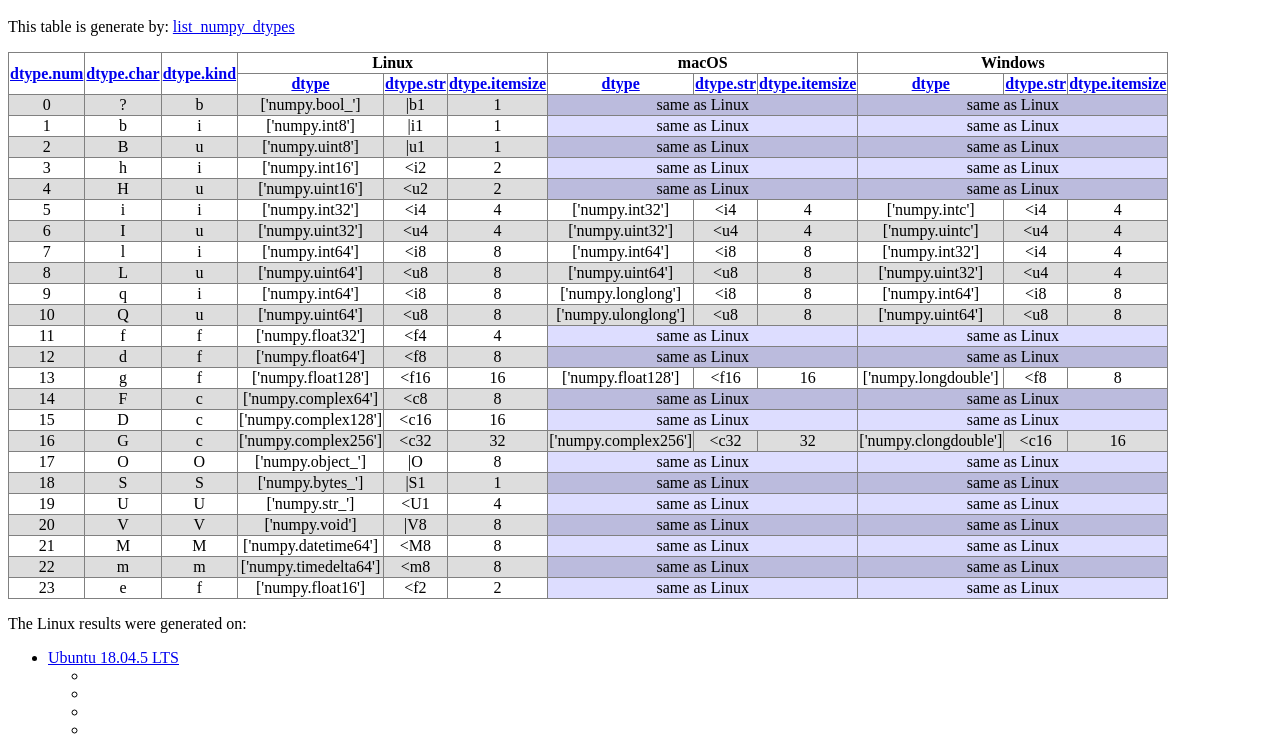
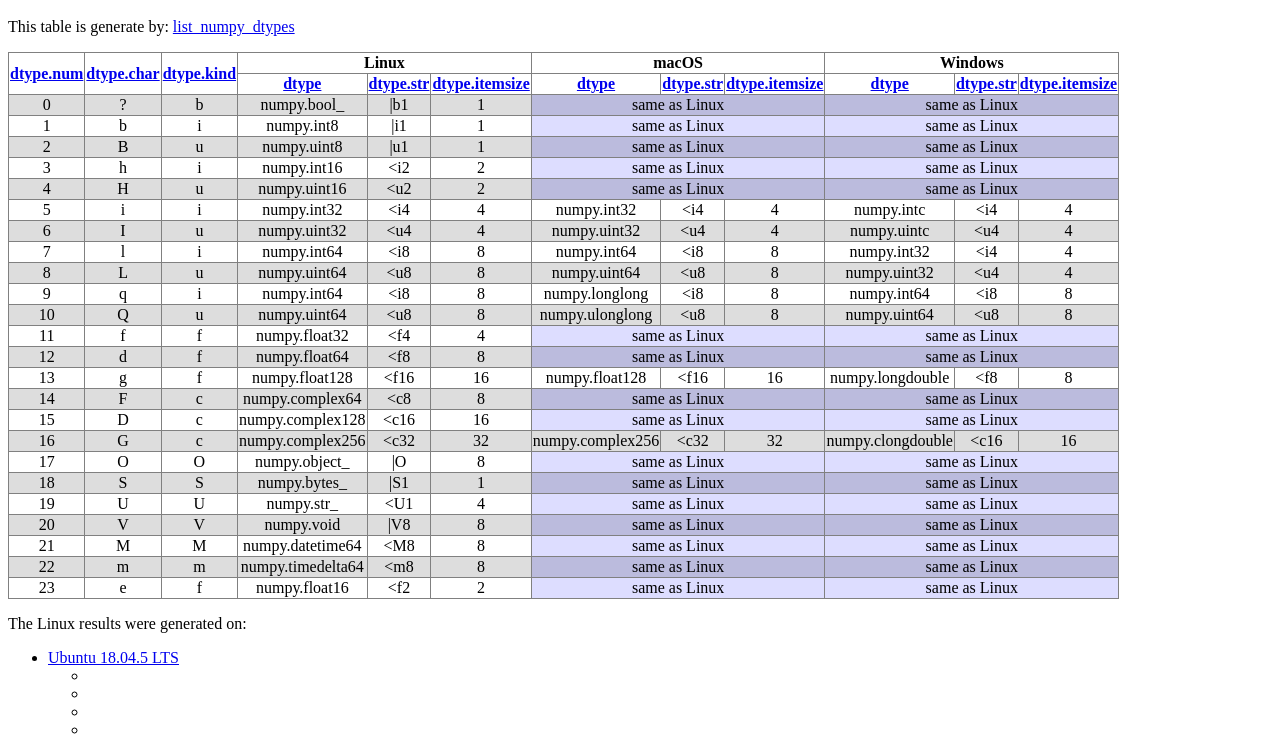
Before and after one commit to daniel-mohr/list_numpy_dtypes, a plain HTML site: page index.html in a window 1280 px wide. Shown: the part 48-784 px from the top of the page. Drawn offline with Linux system fonts and the light colour scheme.

Commit message:
Deploying to results from @ daniel-mohr/list_numpy_dtypes@5d84911ae60611d29d80b48c3f3373ddaa0441ff 🚀

```diff
--- a/index.html
+++ b/index.html
@@ -9,30 +9,30 @@
 <p><table border="1" rules="all">
 <tr align="center"><th rowspan="2"><a href="https://numpy.org/devdocs/reference/generated/numpy.dtype.num.html" target="_blank">dtype.num</a></th><th rowspan="2"><a href="https://numpy.org/devdocs/reference/generated/numpy.dtype.char.html" target="_blank">dtype.char</a></th><th rowspan="2"><a href="https://numpy.org/devdocs/reference/generated/numpy.dtype.kind.html" target="_blank">dtype.kind</a></th><th colspan="3">Linux</th><th colspan="3">macOS</th><th colspan="3">Windows</th></tr>
 <tr align="center"><th><a href="https://numpy.org/devdocs/reference/generated/numpy.dtype.html" target="_blank">dtype</a></th><th><a href="https://numpy.org/devdocs/reference/generated/numpy.dtype.str.html" target="_blank">dtype.str</a></th><th><a href="https://numpy.org/devdocs/reference/generated/numpy.dtype.itemsize.html" target="_blank">dtype.itemsize</a></th><th><a href="https://numpy.org/devdocs/reference/generated/numpy.dtype.html" target="_blank">dtype</a></th><th><a href="https://numpy.org/devdocs/reference/generated/numpy.dtype.str.html" target="_blank">dtype.str</a></th><th><a href="https://numpy.org/devdocs/reference/generated/numpy.dtype.itemsize.html" target="_blank">dtype.itemsize</a></th><th><a href="https://numpy.org/devdocs/reference/generated/numpy.dtype.html" target="_blank">dtype</a></th><th><a href="https://numpy.org/devdocs/reference/generated/numpy.dtype.str.html" target="_blank">dtype.str</a></th><th><a href="https://numpy.org/devdocs/reference/generated/numpy.dtype.itemsize.html" target="_blank">dtype.itemsize</a></th></tr>
-<tr bgcolor="#DDDDDD"><td align="center">0</td><td align="center">?</td><td align="center">b</td><td align="center">[&#x27;numpy.bool_&#x27;]</td><td align="center">|b1</td><td align="center">1</td><td align="center" colspan="3" bgcolor="#BBBBDD">same as Linux</td><td align="center" colspan="3" bgcolor="#BBBBDD">same as Linux</td></tr>
-<tr bgcolor="#FFFFFF"><td align="center">1</td><td align="center">b</td><td align="center">i</td><td align="center">[&#x27;numpy.int8&#x27;]</td><td align="center">|i1</td><td align="center">1</td><td align="center" colspan="3" bgcolor="#DDDDFF">same as Linux</td><td align="center" colspan="3" bgcolor="#DDDDFF">same as Linux</td></tr>
-<tr bgcolor="#DDDDDD"><td align="center">2</td><td align="center">B</td><td align="center">u</td><td align="center">[&#x27;numpy.uint8&#x27;]</td><td align="center">|u1</td><td align="center">1</td><td align="center" colspan="3" bgcolor="#BBBBDD">same as Linux</td><td align="center" colspan="3" bgcolor="#BBBBDD">same as Linux</td></tr>
-<tr bgcolor="#FFFFFF"><td align="center">3</td><td align="center">h</td><td align="center">i</td><td align="center">[&#x27;numpy.int16&#x27;]</td><td align="center">&lt;i2</td><td align="center">2</td><td align="center" colspan="3" bgcolor="#DDDDFF">same as Linux</td><td align="center" colspan="3" bgcolor="#DDDDFF">same as Linux</td></tr>
-<tr bgcolor="#DDDDDD"><td align="center">4</td><td align="center">H</td><td align="center">u</td><td align="center">[&#x27;numpy.uint16&#x27;]</td><td align="center">&lt;u2</td><td align="center">2</td><td align="center" colspan="3" bgcolor="#BBBBDD">same as Linux</td><td align="center" colspan="3" bgcolor="#BBBBDD">same as Linux</td></tr>
-<tr bgcolor="#FFFFFF"><td align="center">5</td><td align="center">i</td><td align="center">i</td><td align="center">[&#x27;numpy.int32&#x27;]</td><td align="center">&lt;i4</td><td align="center">4</td><td align="center">[&#x27;numpy.int32&#x27;]</td><td align="center">&lt;i4</td><td align="center">4</td><td align="center">[&#x27;numpy.intc&#x27;]</td><td align="center">&lt;i4</td><td align="center">4</td></tr>
-<tr bgcolor="#DDDDDD"><td align="center">6</td><td align="center">I</td><td align="center">u</td><td align="center">[&#x27;numpy.uint32&#x27;]</td><td align="center">&lt;u4</td><td align="center">4</td><td align="center">[&#x27;numpy.uint32&#x27;]</td><td align="center">&lt;u4</td><td align="center">4</td><td align="center">[&#x27;numpy.uintc&#x27;]</td><td align="center">&lt;u4</td><td align="center">4</td></tr>
-<tr bgcolor="#FFFFFF"><td align="center">7</td><td align="center">l</td><td align="center">i</td><td align="center">[&#x27;numpy.int64&#x27;]</td><td align="center">&lt;i8</td><td align="center">8</td><td align="center">[&#x27;numpy.int64&#x27;]</td><td align="center">&lt;i8</td><td align="center">8</td><td align="center">[&#x27;numpy.int32&#x27;]</td><td align="center">&lt;i4</td><td align="center">4</td></tr>
-<tr bgcolor="#DDDDDD"><td align="center">8</td><td align="center">L</td><td align="center">u</td><td align="center">[&#x27;numpy.uint64&#x27;]</td><td align="center">&lt;u8</td><td align="center">8</td><td align="center">[&#x27;numpy.uint64&#x27;]</td><td align="center">&lt;u8</td><td align="center">8</td><td align="center">[&#x27;numpy.uint32&#x27;]</td><td align="center">&lt;u4</td><td align="center">4</td></tr>
-<tr bgcolor="#FFFFFF"><td align="center">9</td><td align="center">q</td><td align="center">i</td><td align="center">[&#x27;numpy.int64&#x27;]</td><td align="center">&lt;i8</td><td align="center">8</td><td align="center">[&#x27;numpy.longlong&#x27;]</td><td align="center">&lt;i8</td><td align="center">8</td><td align="center">[&#x27;numpy.int64&#x27;]</td><td align="center">&lt;i8</td><td align="center">8</td></tr>
-<tr bgcolor="#DDDDDD"><td align="center">10</td><td align="center">Q</td><td align="center">u</td><td align="center">[&#x27;numpy.uint64&#x27;]</td><td align="center">&lt;u8</td><td align="center">8</td><td align="center">[&#x27;numpy.ulonglong&#x27;]</td><td align="center">&lt;u8</td><td align="center">8</td><td align="center">[&#x27;numpy.uint64&#x27;]</td><td align="center">&lt;u8</td><td align="center">8</td></tr>
-<tr bgcolor="#FFFFFF"><td align="center">11</td><td align="center">f</td><td align="center">f</td><td align="center">[&#x27;numpy.float32&#x27;]</td><td align="center">&lt;f4</td><td align="center">4</td><td align="center" colspan="3" bgcolor="#DDDDFF">same as Linux</td><td align="center" colspan="3" bgcolor="#DDDDFF">same as Linux</td></tr>
-<tr bgcolor="#DDDDDD"><td align="center">12</td><td align="center">d</td><td align="center">f</td><td align="center">[&#x27;numpy.float64&#x27;]</td><td align="center">&lt;f8</td><td align="center">8</td><td align="center" colspan="3" bgcolor="#BBBBDD">same as Linux</td><td align="center" colspan="3" bgcolor="#BBBBDD">same as Linux</td></tr>
-<tr bgcolor="#FFFFFF"><td align="center">13</td><td align="center">g</td><td align="center">f</td><td align="center">[&#x27;numpy.float128&#x27;]</td><td align="center">&lt;f16</td><td align="center">16</td><td align="center">[&#x27;numpy.float128&#x27;]</td><td align="center">&lt;f16</td><td align="center">16</td><td align="center">[&#x27;numpy.longdouble&#x27;]</td><td align="center">&lt;f8</td><td align="center">8</td></tr>
-<tr bgcolor="#DDDDDD"><td align="center">14</td><td align="center">F</td><td align="center">c</td><td align="center">[&#x27;numpy.complex64&#x27;]</td><td align="center">&lt;c8</td><td align="center">8</td><td align="center" colspan="3" bgcolor="#BBBBDD">same as Linux</td><td align="center" colspan="3" bgcolor="#BBBBDD">same as Linux</td></tr>
-<tr bgcolor="#FFFFFF"><td align="center">15</td><td align="center">D</td><td align="center">c</td><td align="center">[&#x27;numpy.complex128&#x27;]</td><td align="center">&lt;c16</td><td align="center">16</td><td align="center" colspan="3" bgcolor="#DDDDFF">same as Linux</td><td align="center" colspan="3" bgcolor="#DDDDFF">same as Linux</td></tr>
-<tr bgcolor="#DDDDDD"><td align="center">16</td><td align="center">G</td><td align="center">c</td><td align="center">[&#x27;numpy.complex256&#x27;]</td><td align="center">&lt;c32</td><td align="center">32</td><td align="center">[&#x27;numpy.complex256&#x27;]</td><td align="center">&lt;c32</td><td align="center">32</td><td align="center">[&#x27;numpy.clongdouble&#x27;]</td><td align="center">&lt;c16</td><td align="center">16</td></tr>
-<tr bgcolor="#FFFFFF"><td align="center">17</td><td align="center">O</td><td align="center">O</td><td align="center">[&#x27;numpy.object_&#x27;]</td><td align="center">|O</td><td align="center">8</td><td align="center" colspan="3" bgcolor="#DDDDFF">same as Linux</td><td align="center" colspan="3" bgcolor="#DDDDFF">same as Linux</td></tr>
-<tr bgcolor="#DDDDDD"><td align="center">18</td><td align="center">S</td><td align="center">S</td><td align="center">[&#x27;numpy.bytes_&#x27;]</td><td align="center">|S1</td><td align="center">1</td><td align="center" colspan="3" bgcolor="#BBBBDD">same as Linux</td><td align="center" colspan="3" bgcolor="#BBBBDD">same as Linux</td></tr>
-<tr bgcolor="#FFFFFF"><td align="center">19</td><td align="center">U</td><td align="center">U</td><td align="center">[&#x27;numpy.str_&#x27;]</td><td align="center">&lt;U1</td><td align="center">4</td><td align="center" colspan="3" bgcolor="#DDDDFF">same as Linux</td><td align="center" colspan="3" bgcolor="#DDDDFF">same as Linux</td></tr>
-<tr bgcolor="#DDDDDD"><td align="center">20</td><td align="center">V</td><td align="center">V</td><td align="center">[&#x27;numpy.void&#x27;]</td><td align="center">|V8</td><td align="center">8</td><td align="center" colspan="3" bgcolor="#BBBBDD">same as Linux</td><td align="center" colspan="3" bgcolor="#BBBBDD">same as Linux</td></tr>
-<tr bgcolor="#FFFFFF"><td align="center">21</td><td align="center">M</td><td align="center">M</td><td align="center">[&#x27;numpy.datetime64&#x27;]</td><td align="center">&lt;M8</td><td align="center">8</td><td align="center" colspan="3" bgcolor="#DDDDFF">same as Linux</td><td align="center" colspan="3" bgcolor="#DDDDFF">same as Linux</td></tr>
-<tr bgcolor="#DDDDDD"><td align="center">22</td><td align="center">m</td><td align="center">m</td><td align="center">[&#x27;numpy.timedelta64&#x27;]</td><td align="center">&lt;m8</td><td align="center">8</td><td align="center" colspan="3" bgcolor="#BBBBDD">same as Linux</td><td align="center" colspan="3" bgcolor="#BBBBDD">same as Linux</td></tr>
-<tr bgcolor="#FFFFFF"><td align="center">23</td><td align="center">e</td><td align="center">f</td><td align="center">[&#x27;numpy.float16&#x27;]</td><td align="center">&lt;f2</td><td align="center">2</td><td align="center" colspan="3" bgcolor="#DDDDFF">same as Linux</td><td align="center" colspan="3" bgcolor="#DDDDFF">same as Linux</td></tr>
+<tr bgcolor="#DDDDDD"><td align="center">0</td><td align="center">?</td><td align="center">b</td><td align="center">numpy.bool_</td><td align="center">|b1</td><td align="center">1</td><td align="center" colspan="3" bgcolor="#BBBBDD">same as Linux</td><td align="center" colspan="3" bgcolor="#BBBBDD">same as Linux</td></tr>
+<tr bgcolor="#FFFFFF"><td align="center">1</td><td align="center">b</td><td align="center">i</td><td align="center">numpy.int8</td><td align="center">|i1</td><td align="center">1</td><td align="center" colspan="3" bgcolor="#DDDDFF">same as Linux</td><td align="center" colspan="3" bgcolor="#DDDDFF">same as Linux</td></tr>
+<tr bgcolor="#DDDDDD"><td align="center">2</td><td align="center">B</td><td align="center">u</td><td align="center">numpy.uint8</td><td align="center">|u1</td><td align="center">1</td><td align="center" colspan="3" bgcolor="#BBBBDD">same as Linux</td><td align="center" colspan="3" bgcolor="#BBBBDD">same as Linux</td></tr>
+<tr bgcolor="#FFFFFF"><td align="center">3</td><td align="center">h</td><td align="center">i</td><td align="center">numpy.int16</td><td align="center">&lt;i2</td><td align="center">2</td><td align="center" colspan="3" bgcolor="#DDDDFF">same as Linux</td><td align="center" colspan="3" bgcolor="#DDDDFF">same as Linux</td></tr>
+<tr bgcolor="#DDDDDD"><td align="center">4</td><td align="center">H</td><td align="center">u</td><td align="center">numpy.uint16</td><td align="center">&lt;u2</td><td align="center">2</td><td align="center" colspan="3" bgcolor="#BBBBDD">same as Linux</td><td align="center" colspan="3" bgcolor="#BBBBDD">same as Linux</td></tr>
+<tr bgcolor="#FFFFFF"><td align="center">5</td><td align="center">i</td><td align="center">i</td><td align="center">numpy.int32</td><td align="center">&lt;i4</td><td align="center">4</td><td align="center">numpy.int32</td><td align="center">&lt;i4</td><td align="center">4</td><td align="center">numpy.intc</td><td align="center">&lt;i4</td><td align="center">4</td></tr>
+<tr bgcolor="#DDDDDD"><td align="center">6</td><td align="center">I</td><td align="center">u</td><td align="center">numpy.uint32</td><td align="center">&lt;u4</td><td align="center">4</td><td align="center">numpy.uint32</td><td align="center">&lt;u4</td><td align="center">4</td><td align="center">numpy.uintc</td><td align="center">&lt;u4</td><td align="center">4</td></tr>
+<tr bgcolor="#FFFFFF"><td align="center">7</td><td align="center">l</td><td align="center">i</td><td align="center">numpy.int64</td><td align="center">&lt;i8</td><td align="center">8</td><td align="center">numpy.int64</td><td align="center">&lt;i8</td><td align="center">8</td><td align="center">numpy.int32</td><td align="center">&lt;i4</td><td align="center">4</td></tr>
+<tr bgcolor="#DDDDDD"><td align="center">8</td><td align="center">L</td><td align="center">u</td><td align="center">numpy.uint64</td><td align="center">&lt;u8</td><td align="center">8</td><td align="center">numpy.uint64</td><td align="center">&lt;u8</td><td align="center">8</td><td align="center">numpy.uint32</td><td align="center">&lt;u4</td><td align="center">4</td></tr>
+<tr bgcolor="#FFFFFF"><td align="center">9</td><td align="center">q</td><td align="center">i</td><td align="center">numpy.int64</td><td align="center">&lt;i8</td><td align="center">8</td><td align="center">numpy.longlong</td><td align="center">&lt;i8</td><td align="center">8</td><td align="center">numpy.int64</td><td align="center">&lt;i8</td><td align="center">8</td></tr>
+<tr bgcolor="#DDDDDD"><td align="center">10</td><td align="center">Q</td><td align="center">u</td><td align="center">numpy.uint64</td><td align="center">&lt;u8</td><td align="center">8</td><td align="center">numpy.ulonglong</td><td align="center">&lt;u8</td><td align="center">8</td><td align="center">numpy.uint64</td><td align="center">&lt;u8</td><td align="center">8</td></tr>
+<tr bgcolor="#FFFFFF"><td align="center">11</td><td align="center">f</td><td align="center">f</td><td align="center">numpy.float32</td><td align="center">&lt;f4</td><td align="center">4</td><td align="center" colspan="3" bgcolor="#DDDDFF">same as Linux</td><td align="center" colspan="3" bgcolor="#DDDDFF">same as Linux</td></tr>
+<tr bgcolor="#DDDDDD"><td align="center">12</td><td align="center">d</td><td align="center">f</td><td align="center">numpy.float64</td><td align="center">&lt;f8</td><td align="center">8</td><td align="center" colspan="3" bgcolor="#BBBBDD">same as Linux</td><td align="center" colspan="3" bgcolor="#BBBBDD">same as Linux</td></tr>
+<tr bgcolor="#FFFFFF"><td align="center">13</td><td align="center">g</td><td align="center">f</td><td align="center">numpy.float128</td><td align="center">&lt;f16</td><td align="center">16</td><td align="center">numpy.float128</td><td align="center">&lt;f16</td><td align="center">16</td><td align="center">numpy.longdouble</td><td align="center">&lt;f8</td><td align="center">8</td></tr>
+<tr bgcolor="#DDDDDD"><td align="center">14</td><td align="center">F</td><td align="center">c</td><td align="center">numpy.complex64</td><td align="center">&lt;c8</td><td align="center">8</td><td align="center" colspan="3" bgcolor="#BBBBDD">same as Linux</td><td align="center" colspan="3" bgcolor="#BBBBDD">same as Linux</td></tr>
+<tr bgcolor="#FFFFFF"><td align="center">15</td><td align="center">D</td><td align="center">c</td><td align="center">numpy.complex128</td><td align="center">&lt;c16</td><td align="center">16</td><td align="center" colspan="3" bgcolor="#DDDDFF">same as Linux</td><td align="center" colspan="3" bgcolor="#DDDDFF">same as Linux</td></tr>
+<tr bgcolor="#DDDDDD"><td align="center">16</td><td align="center">G</td><td align="center">c</td><td align="center">numpy.complex256</td><td align="center">&lt;c32</td><td align="center">32</td><td align="center">numpy.complex256</td><td align="center">&lt;c32</td><td align="center">32</td><td align="center">numpy.clongdouble</td><td align="center">&lt;c16</td><td align="center">16</td></tr>
+<tr bgcolor="#FFFFFF"><td align="center">17</td><td align="center">O</td><td align="center">O</td><td align="center">numpy.object_</td><td align="center">|O</td><td align="center">8</td><td align="center" colspan="3" bgcolor="#DDDDFF">same as Linux</td><td align="center" colspan="3" bgcolor="#DDDDFF">same as Linux</td></tr>
+<tr bgcolor="#DDDDDD"><td align="center">18</td><td align="center">S</td><td align="center">S</td><td align="center">numpy.bytes_</td><td align="center">|S1</td><td align="center">1</td><td align="center" colspan="3" bgcolor="#BBBBDD">same as Linux</td><td align="center" colspan="3" bgcolor="#BBBBDD">same as Linux</td></tr>
+<tr bgcolor="#FFFFFF"><td align="center">19</td><td align="center">U</td><td align="center">U</td><td align="center">numpy.str_</td><td align="center">&lt;U1</td><td align="center">4</td><td align="center" colspan="3" bgcolor="#DDDDFF">same as Linux</td><td align="center" colspan="3" bgcolor="#DDDDFF">same as Linux</td></tr>
+<tr bgcolor="#DDDDDD"><td align="center">20</td><td align="center">V</td><td align="center">V</td><td align="center">numpy.void</td><td align="center">|V8</td><td align="center">8</td><td align="center" colspan="3" bgcolor="#BBBBDD">same as Linux</td><td align="center" colspan="3" bgcolor="#BBBBDD">same as Linux</td></tr>
+<tr bgcolor="#FFFFFF"><td align="center">21</td><td align="center">M</td><td align="center">M</td><td align="center">numpy.datetime64</td><td align="center">&lt;M8</td><td align="center">8</td><td align="center" colspan="3" bgcolor="#DDDDFF">same as Linux</td><td align="center" colspan="3" bgcolor="#DDDDFF">same as Linux</td></tr>
+<tr bgcolor="#DDDDDD"><td align="center">22</td><td align="center">m</td><td align="center">m</td><td align="center">numpy.timedelta64</td><td align="center">&lt;m8</td><td align="center">8</td><td align="center" colspan="3" bgcolor="#BBBBDD">same as Linux</td><td align="center" colspan="3" bgcolor="#BBBBDD">same as Linux</td></tr>
+<tr bgcolor="#FFFFFF"><td align="center">23</td><td align="center">e</td><td align="center">f</td><td align="center">numpy.float16</td><td align="center">&lt;f2</td><td align="center">2</td><td align="center" colspan="3" bgcolor="#DDDDFF">same as Linux</td><td align="center" colspan="3" bgcolor="#DDDDFF">same as Linux</td></tr>
 </table></p><p>The Linux results were generated on:
 <ul>
  <li><a href="https://github.com/actions/virtual-environments/blob/main/images/linux/Ubuntu1804-README.md">Ubuntu 18.04.5 LTS</a>
```
